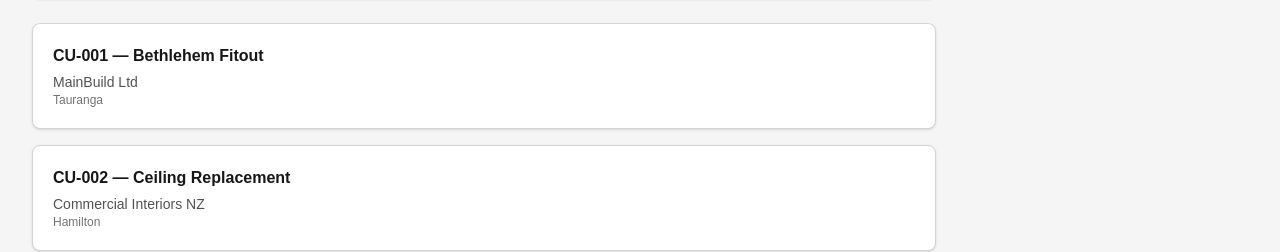
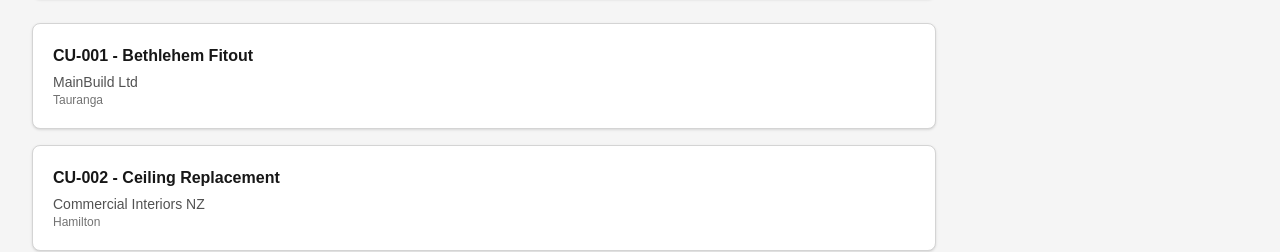
Before and after one commit to dcljlong/ForgeSiteDiary, a Next.js app: page / in a window 1280 px wide. Shown: the part 235-487 px from the top of the page. Built offline with nearby package versions, Linux system fonts and the light colour scheme.

Commit message:
fix: normalize UI punctuation to ASCII + strip mojibake

```diff
--- a/src/app/page.tsx
+++ b/src/app/page.tsx
@@ -56,7 +56,7 @@
                 className="block rounded-lg border border-neutral-300 bg-white p-5 shadow-sm transition hover:shadow-md focus:outline-none focus:ring-2 focus:ring-neutral-900/30"
               >
                 <div className="text-base font-semibold">
-                  {job.jobNumber} — {job.name}
+                  {job.jobNumber} - {job.name}
                 </div>
                 <div className="mt-1 text-sm text-neutral-600">{job.mainContractor}</div>
                 <div className="text-xs text-neutral-500">{job.siteAddress}</div>
```
Also changed, not shown: src/app/jobs/[jobId]/page.tsx (line endings or trailing spaces).
